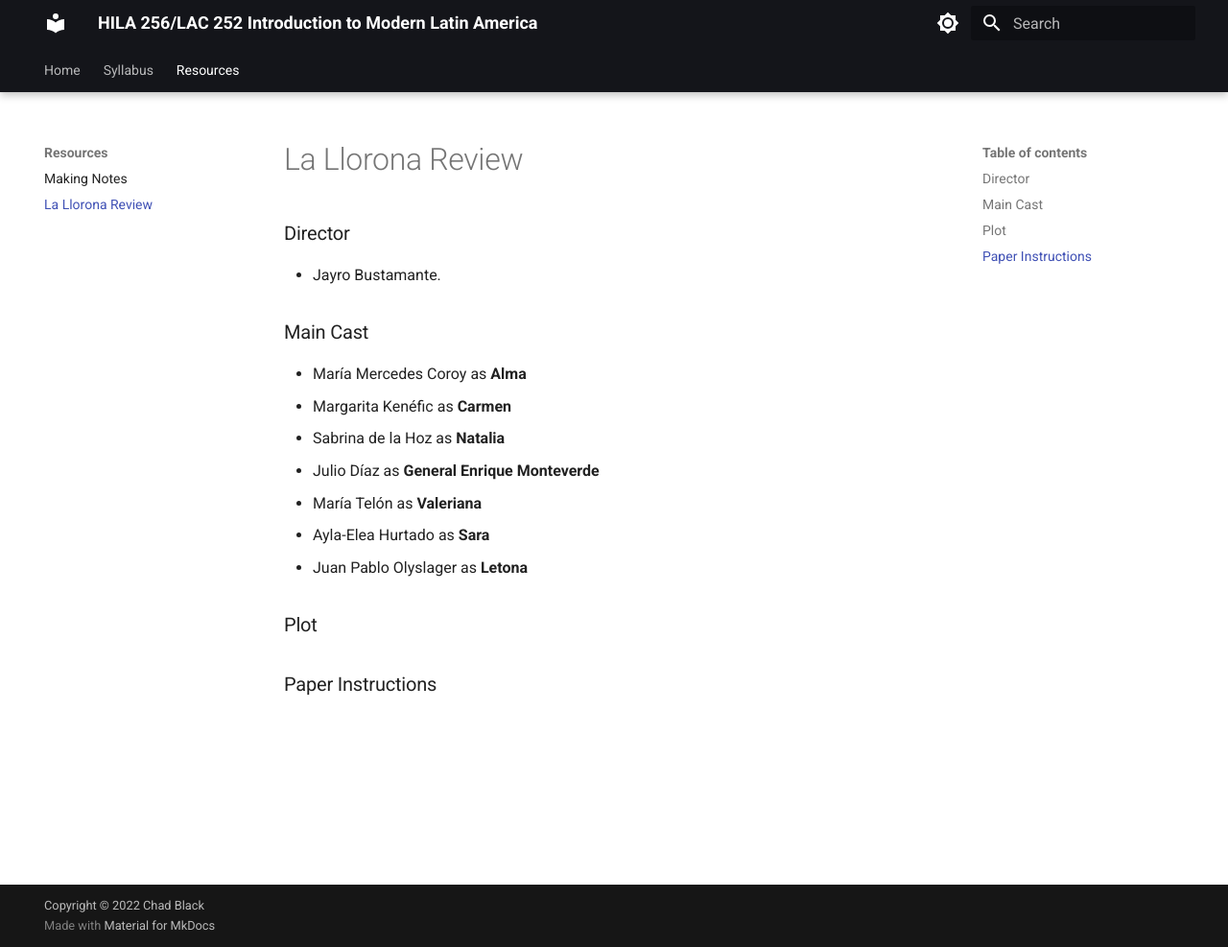
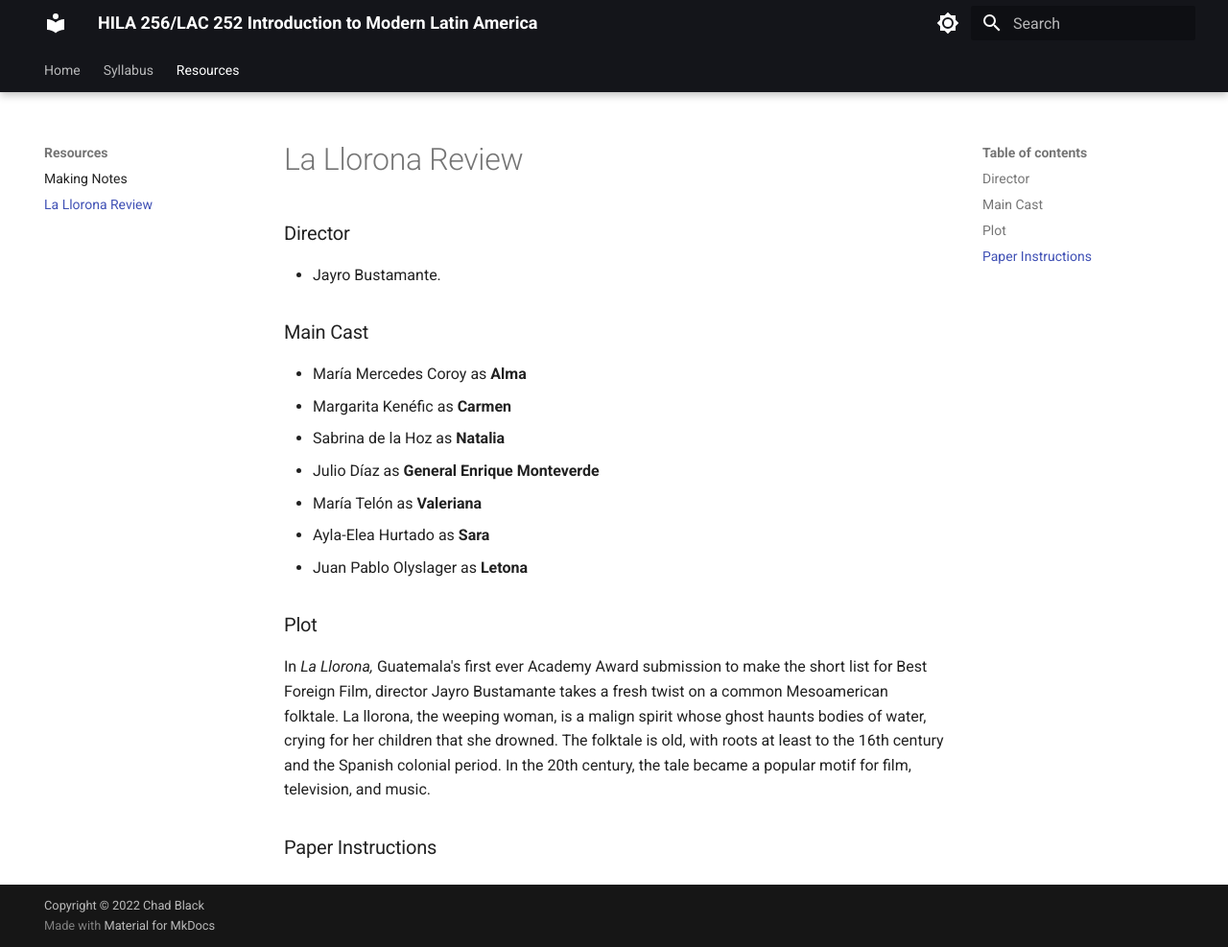
Before and after one commit to chadblack/2023MLA, an MkDocs documentation site: the page built from docs/resources/la llorona review essay.md, in a window 1280 px wide and 987 px high. Shown: the whole window at 96% size. Built offline with MkDocs 1.6.1 and Material for MkDocs 9.7.7, drawn with Linux system fonts in a browser that asks for light colours.

```diff
--- a/docs/resources/la llorona review essay.md
+++ b/docs/resources/la llorona review essay.md
@@ -18,5 +18,6 @@
 
 ### Plot
 
+In *La Llorona,* Guatemala's first ever Academy Award submission to make the short list for Best Foreign Film, director Jayro Bustamante takes a fresh twist on a common Mesoamerican folktale. La llorona, the weeping woman, is a malign spirit whose ghost haunts bodies of water, crying for her children that she drowned. The folktale is old, with roots at least to the 16th century and the Spanish colonial period. In the 20th century, the tale became a popular motif for film, television, and music.
 
 ### Paper Instructions
```
